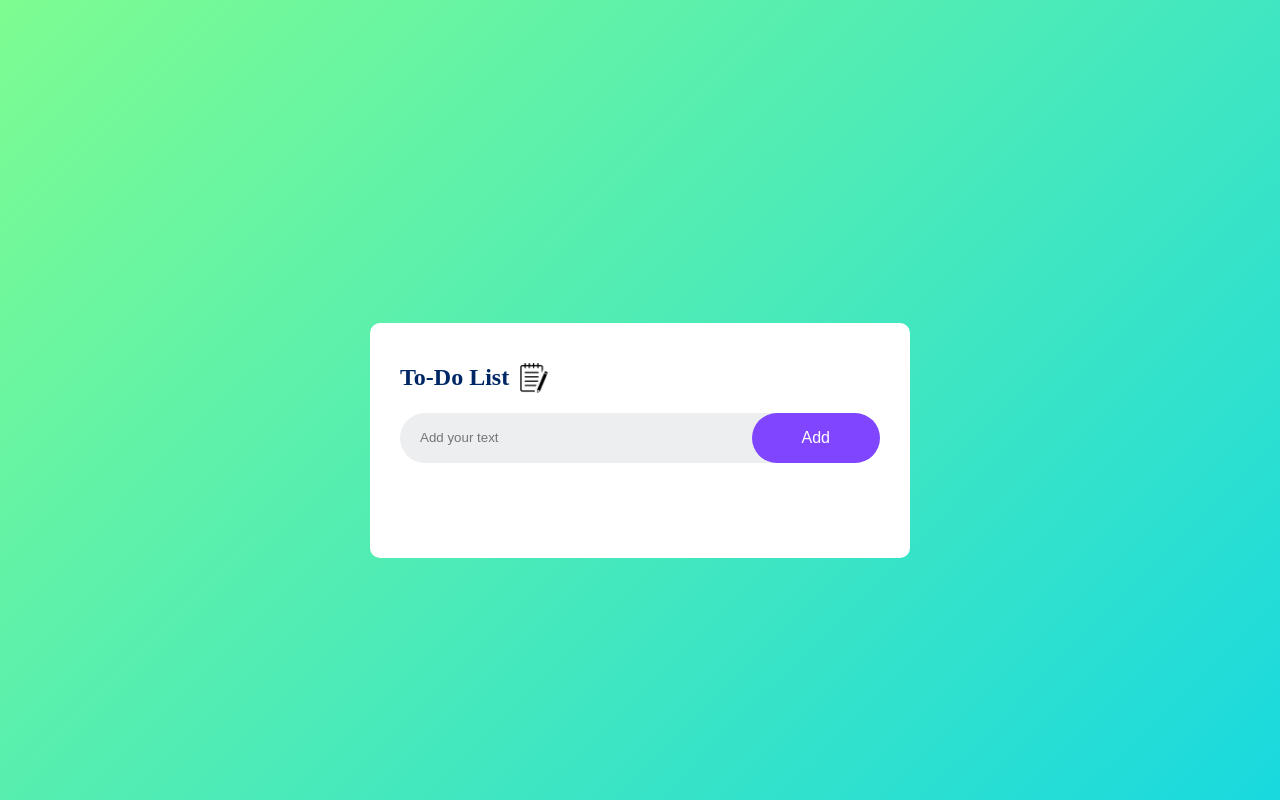
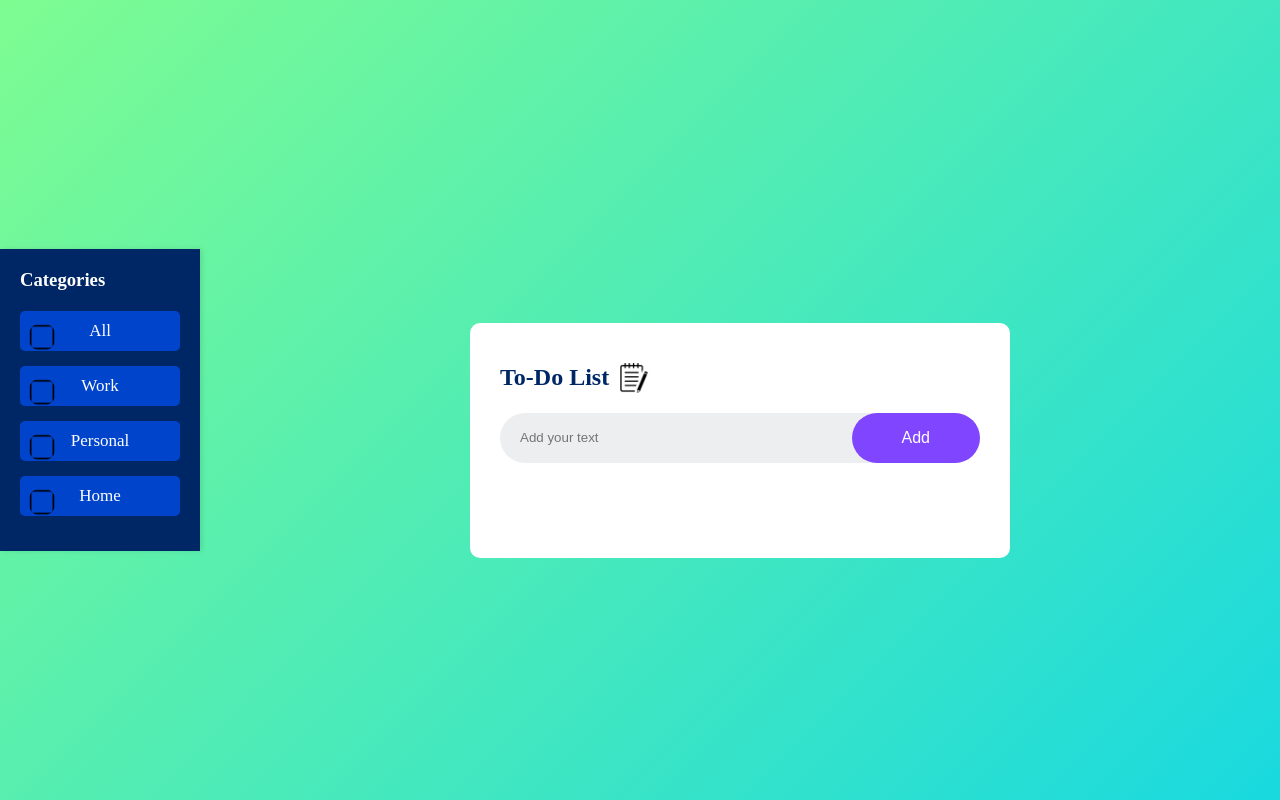
Before and after one commit to KristinnTh/To-Do-List, a plain HTML site: page index.html in a window 1280 px wide. Drawn offline with Linux system fonts and the light colour scheme.

Commit message:
Added sidebar for task categories and implemented basic filtering. Categories are currently static and not fully functional yet. Introduced saveData() function to persist tasks across page refreshes. Also, noted that the X delete button for tasks disappeared during recent changes and will need to be restored.

```diff
--- a/index.html
+++ b/index.html
@@ -7,6 +7,15 @@
     </head>
     <body>
         <div class="container">
+            <div class="sideBar">
+                <h3>Categories</h3>
+                <ul id="catergory-list">
+                    <li onclick="filterTasks('All')">All</li>
+                    <li onclick="filterTasks('Work')">Work</li>
+                    <li onclick="filterTasks('Personal')">Personal</li>
+                    <li onclick="filterTasks('Home')">Home</li>
+                </ul>
+            </div>
             <div class="todo-app">
                 <h2>To-Do List <img src="img/Note.png" alt="Notepad with pencil icon"></h2>
                <div class="row">
--- a/script.js
+++ b/script.js
@@ -15,6 +15,11 @@ function addTask(){
         li.innerHTML = inputBox.value;
         /* display li under listContainer*/
         listContainer.appendChild(li);
+
+        // Add Catergory
+        let catergory = 'Home'; //assign all tasks to home
+        tasks.push({text: inputBox.value, catergory: catergory});
+
         let span = document.createElement("span");
         /* Cross Icon*/
         span.innerHTML = "\u00d7";
@@ -23,6 +28,17 @@ function addTask(){
     }
     inputBox.value = "";
     saveData();
+}
+
+function filterTasks(catergory){
+    listContainer.innerHTML = '';
+    let filterTasks = tasks.filter(tasks => catergory === 'All' || tasks.catergory === catergory);
+
+    filterTasks.forEach(task =>{
+        let li = document.createElement("li");
+        li.innerHTML = task.text;
+        listContainer.appendChild(li);
+    });
 }
 
 listContainer.addEventListener("click", function(e){
--- a/style.css
+++ b/style.css
@@ -22,7 +22,38 @@ body{
     align-items: center;
 }
 
+.sideBar{
+    width: 200px;
+    background-color: #002765;
+    color: white;
+    padding: 20px;
+    box-shadow: 2px 0 5px rgba(0,0,0,0.1);
+}
+.sideBar h3{
+    margin-bottom: 20px;
+}
+
+.sideBar ul{
+    list-style: none;
+    padding: 0;
+}
+
+.sideBar ul li{
+    cursor: pointer;
+    margin-bottom: 15px;
+    padding: 10px;
+    background-color: #0044cc;
+    border-radius: 5px;
+    text-align: center;
+    transition: background-color 0.3s ease;
+}
+
+.sideBar ul li:hover{
+    background-color: #003399;
+}
+
 .todo-app{
+    flex: 1;
     width: 100%;
     max-width: 540px;
     background: #fff;
```
